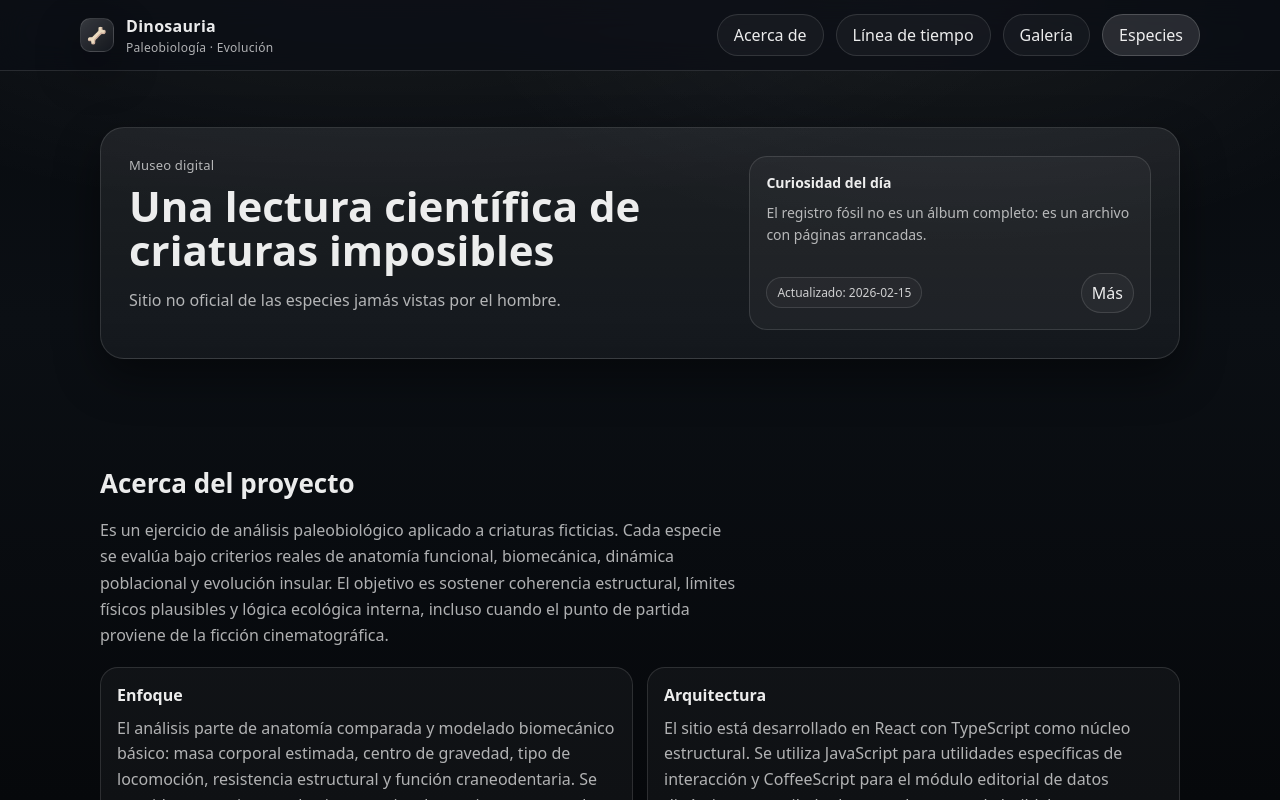
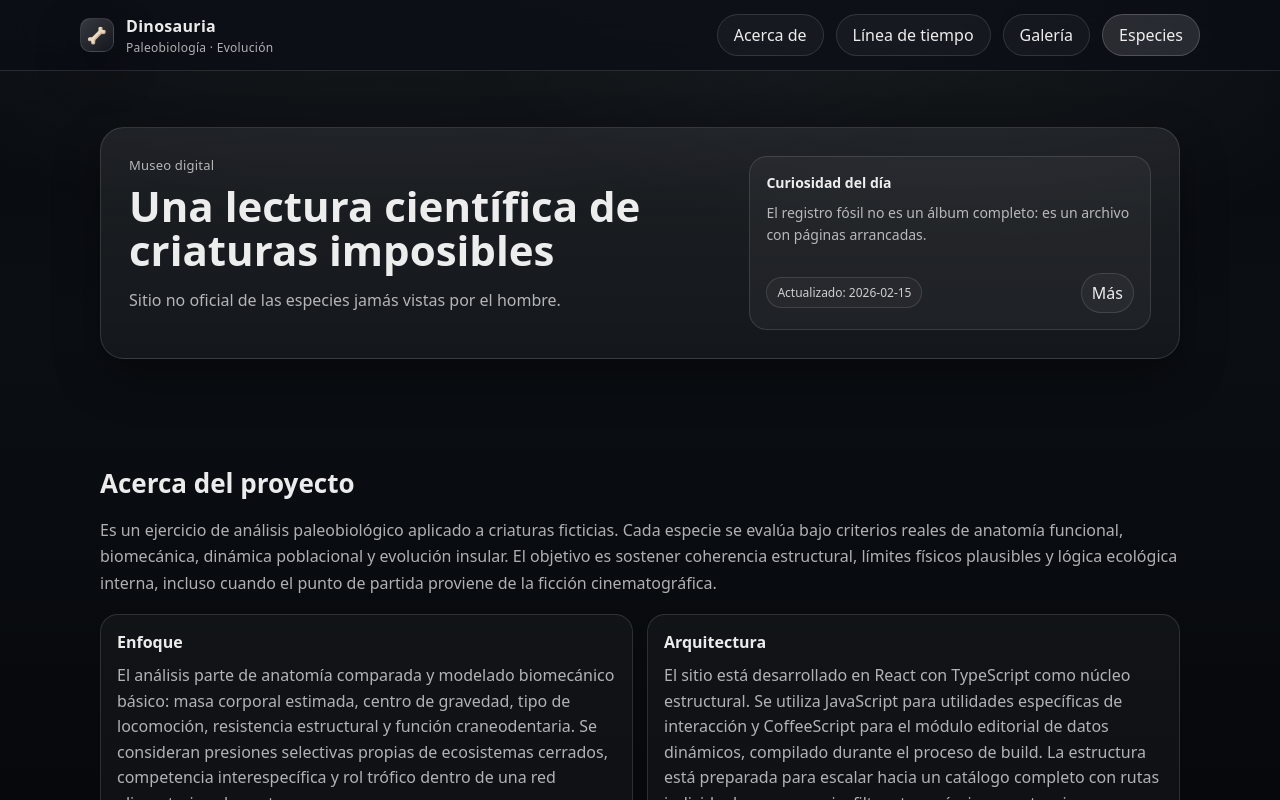
Before and after one commit to lu-developer476/Dinosauria, a React (Vite) app: page / in a window 1280 px wide. Shown: the top 800 px of the page. Built offline with nearby package versions, Linux system fonts and the light colour scheme.

Commit message:
styles.css

```diff
--- a/src/styles.css
+++ b/src/styles.css
@@ -153,7 +153,7 @@ button{font:inherit}
 .smallbtn:hover{background: rgba(255,255,255,0.07)}
 
 .h2{font-size:26px; margin:0 0 12px; font-weight:720}
-.sub{color:var(--muted); max-width:70ch; line-height:1.65}
+.sub{color:var(--muted); line-height:1.65}
 
 .cards{
   margin-top:18px;
```
